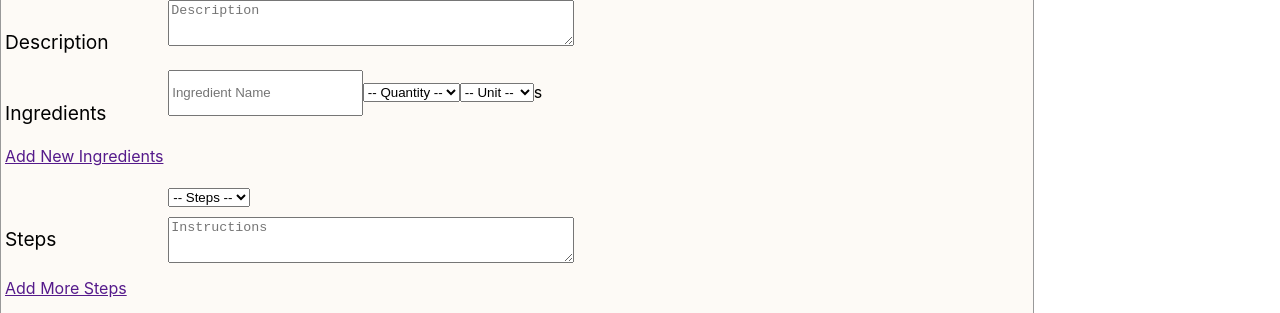
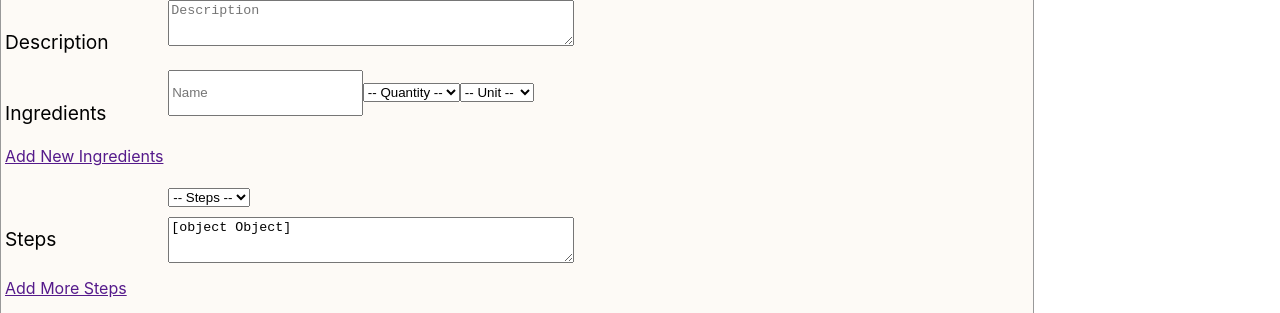
Before and after one commit to Lambda-Secret-Family-Recipes-5/client, a React (Create React App) app: page /addrecipe in a window 1280 px wide. Shown: the part 297-610 px from the top of the page. Built offline with nearby package versions, Linux system fonts and the light colour scheme; no server answers.

Commit message:
Revert "onChange Error Fixed and initialRecipeValues Variable Created"

```diff
--- a/src/components/AddRecipe.js
+++ b/src/components/AddRecipe.js
@@ -46,30 +46,23 @@ const StyledAddRecipe = styled.div`
 
 const AddRecipe = (props) => {
 
-	const initialRecipeValues ={
-	id:"",
-	title:"",
-	source: "",
-	ingredients:[{
-				id:Date.now(),
-				name:"",
-				quantity:"",
-				unit:""
-			}],
-	description: "",
-	categories: [""],
-	steps: [{step_number:"",
-			instructions:""
-			}],
-		}
-
 
 	const { push } = useHistory();
 	const { id } = useParams();
 
-	const [recipe, setRecipe] = useState(initialRecipeValues);
+	const [recipe, setRecipe] = useState({
+		id:Date.now(),
+		title:"",
+		source: "",
+		ingredients:"",
+		description: "",
+		categories: [""],
+		steps: ({step_number:"",
+				instructions:""
+				}),
+	});
 	const [moreIngredients, setMoreIngredients] = useState(false);
-	const [moreSteps, setMoreSteps] = useState(false);
+	const [moresteps, setMoreSteps] = useState(false);
 
 
 	useEffect(()=>{
@@ -91,16 +84,7 @@ const AddRecipe = (props) => {
 
     const handleSubmit = (e) => {
 		e.preventDefault();
-
-		const newRecipe = {
-			title: recipe.title.trim(),
-			source: recipe.source.trim(),
-			ingredients: recipe.ingredients.trim(),
-			description: recipe.description.trim(),
-			categories: recipe.categories.trim(),
-			steps: recipe.steps.trim(),
-		  }
-    	axiosWithAuth().post(`/recipes`, newRecipe)
+    	axiosWithAuth().post(`/recipes`, recipe)
       .then(res=>{
        setRecipe(res.data);
        console.log(res.data)
@@ -117,37 +101,39 @@ const AddRecipe = (props) => {
 	  };
 	const toggleSteps = e => {
 		e.preventDefault();
-		setMoreSteps(!moreSteps);
+		setMoreSteps(!moresteps);
 	  };
+
+	const { title, source, ingredients, description, steps, categories } = recipe;
 
     return (
 	<StyledAddRecipe>
 		<div>
 			<form onSubmit={handleSubmit}>
 				<div>
-					<h1>Adding {recipe.title} Recipe </h1>
+					<h1>Adding {title} Recipe </h1>
 				</div>
 				<div>
 					<div>
 						<label>Title</label>
-						<input value={recipe.title} onChange={handleChange} name="title" type="text" placeholder="Title"/>
+						<input value={title} onChange={handleChange} name="title" type="text" placeholder="Title"/>
 					</div>
 					<div>
 						<label>Source</label>
-						<input value={recipe.source} onChange={handleChange} name="source" type="text" placeholder="Source"/>
+						<input value={source} onChange={handleChange} name="source" type="text" placeholder="Source"/>
 					</div>
 					<div>
 						<label>Category</label>
-						<input value={recipe.categories} onChange={handleChange} name="categories" type="text" placeholder="Categories" />
+						<input value={categories} onChange={handleChange} name="categories" type="text" placeholder="Categories" />
 					</div>
 					<div>
 						<label>Description</label>
-						<textarea value={recipe.description} onChange={handleChange} name="description" placeholder="Description"/>
+						<textarea value={description} onChange={handleChange} name="description" placeholder="Description"/>
 					</div>
 					<div>
 						<label>Ingredients</label>
-						<input value={recipe.ingredients.name} onChange={handleChange} name="name" type="text" placeholder="Ingredient Name" />
-						<select value={recipe.ingredients.quantity} name="quantity" onChange={handleChange} >
+						<input value={ingredients} onChange={handleChange} name="name" type="text" placeholder="Name" />
+						<select value={ingredients} name="quantity" onChange={handleChange} id="size-dropdown">
             				<option value="">-- Quantity --</option>
             				<option value="1">1</option>
             				<option value="2">2</option>
@@ -159,21 +145,18 @@ const AddRecipe = (props) => {
             				<option value="8">8</option>
             				<option value="9">9</option>
           				</select>
-						  <select value={recipe.ingredients.unit} name="unit" onChange={handleChange} >
+						  <select value={ingredients} name="unit" onChange={handleChange} id="size-dropdown">
             				<option value="">-- Unit --</option>
             				<option value="cup">Cup</option>
             				<option value="package">Package</option>
-							<option value="cube">Cube</option>
-							<option value="sachet">Sachet</option>
-							<option value="cup">Cup</option>
-          				</select>s
+          				</select>
 						{/* <input value={ingredients} onChange={handleChange} name="quantity" type="text" placeholder="quantity"/>
 						<input value={ingredients} onChange={handleChange} name="unit" type="text" placeholder="unit"/>s */}
 					</div><br/>
 					<div>
 					{ moreIngredients && <>
-					  <input value={recipe.name} onChange={handleChange} name="name" type="text" placeholder="Ingredient Name" />
-					  <select value={recipe.ingredients.quantity} name="quantity" onChange={handleChange}>
+					  <input value={ingredients} onChange={handleChange} name="name" type="text" placeholder="name" />
+					  <select value={ingredients} name="quantity" onChange={handleChange} id="size-dropdown">
             				<option value="">-- Quantity --</option>
             				<option value="1">1</option>
             				<option value="2">2</option>
@@ -185,14 +168,11 @@ const AddRecipe = (props) => {
             				<option value="8">8</option>
             				<option value="9">9</option>
           				</select>
-						  <select value={recipe.ingredients.unit} name="unit" onChange={handleChange} >
+						  <select value={ingredients} name="unit" onChange={handleChange} id="size-dropdown">
             				<option value="">-- Unit --</option>
             				<option value="cup">Cup</option>
             				<option value="package">Package</option>
-							<option value="cube">Cube</option>
-							<option value="sachet">Sachet</option>
-							<option value="cup">Cup</option>
-          				</select>s
+          				</select>
 						{/* <input value={ingredients} onChange={handleChange} name="quantity" type="text" placeholder="quantity"/>
 						<input value={ingredients} onChange={handleChange} name="unit" type="text" placeholder="unit"/>s */}
 						</>
@@ -202,7 +182,7 @@ const AddRecipe = (props) => {
 					</div>	<br/>
 					<div>
 						<label>Steps</label>
-						<select value={recipe.steps.step_number} name="step_number" onChange={handleChange} >
+						<select value={steps} name="step_number" onChange={handleChange} id="size-dropdown">
             				<option value="">-- Steps --</option>
             				<option value="1">1</option>
             				<option value="2">2</option>
@@ -215,11 +195,11 @@ const AddRecipe = (props) => {
             				<option value="9">9</option>
           				</select><br/>
 						{/* <input value={steps} onChange={handleChange} name="step_number" type="text" placeholder="Steps" /><br/> */}
-						<textarea value={recipe.steps.instructions} onChange={handleChange} name="instructions" type="text" placeholder="Instructions"/>
+						<textarea value={steps} onChange={handleChange} name="instructions" type="text" placeholder="Instructions"/>
 					</div>
 					 <div>
-						{ moreSteps ? <>
-							<select value={recipe.steps.step_number} name="step_number" onChange={handleChange} >
+						{ moresteps ? <>
+							<select value={steps} name="step_number" onChange={handleChange} id="size-dropdown">
             				<option value="">-- Steps --</option>
             				<option value="1">1</option>
             				<option value="2">2</option>
@@ -232,7 +212,7 @@ const AddRecipe = (props) => {
             				<option value="9">9</option>
           				</select><br/>
 							{/* <input value={steps} onChange={handleChange} name="step_number" type="text" placeholder="Steps" /><br/> */}
-							<textarea value={recipe.steps.instructions} onChange={handleChange} name="instructions" type="text" placeholder="Instructions"/>
+							<textarea value={steps} onChange={handleChange} name="instructions" type="text" placeholder="Instructions"/>
 							</>
 							: ""}
 						</div>
```
Lines whose indentation alone changed are shown as unchanged.
